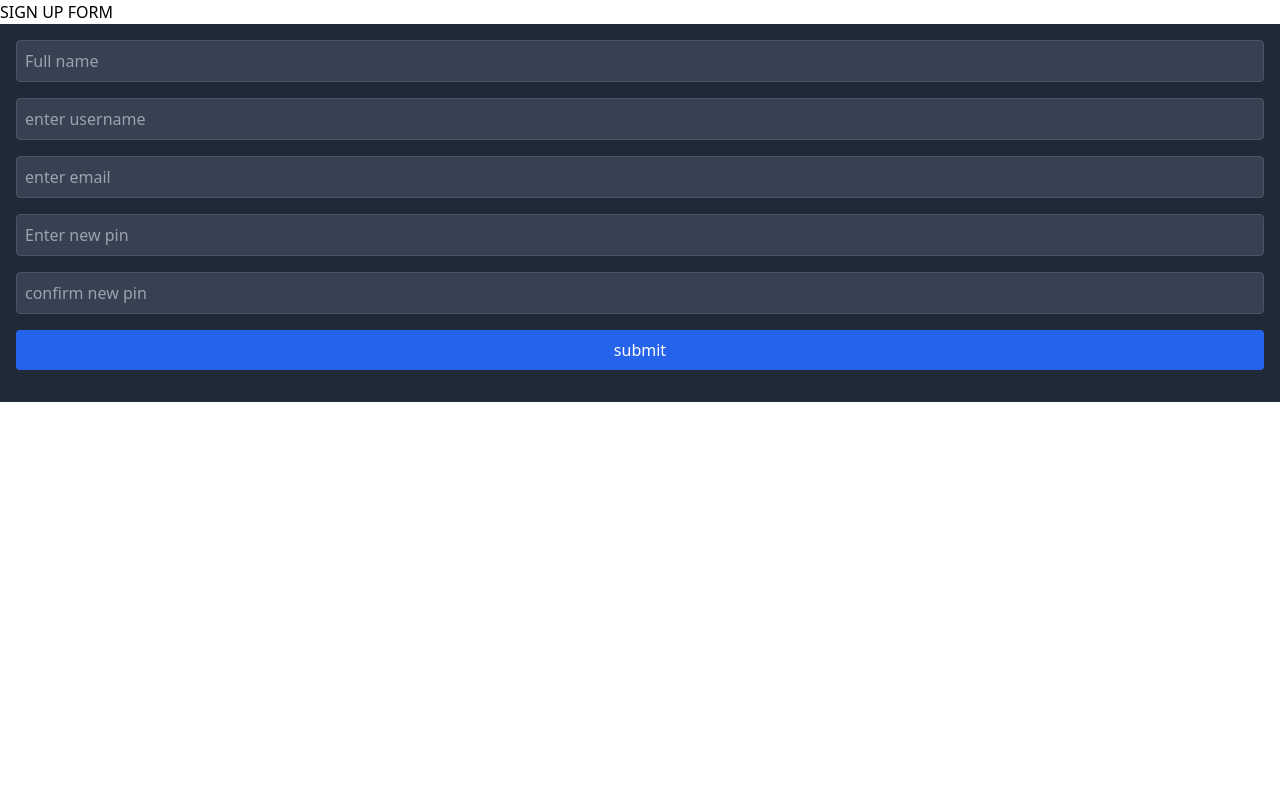
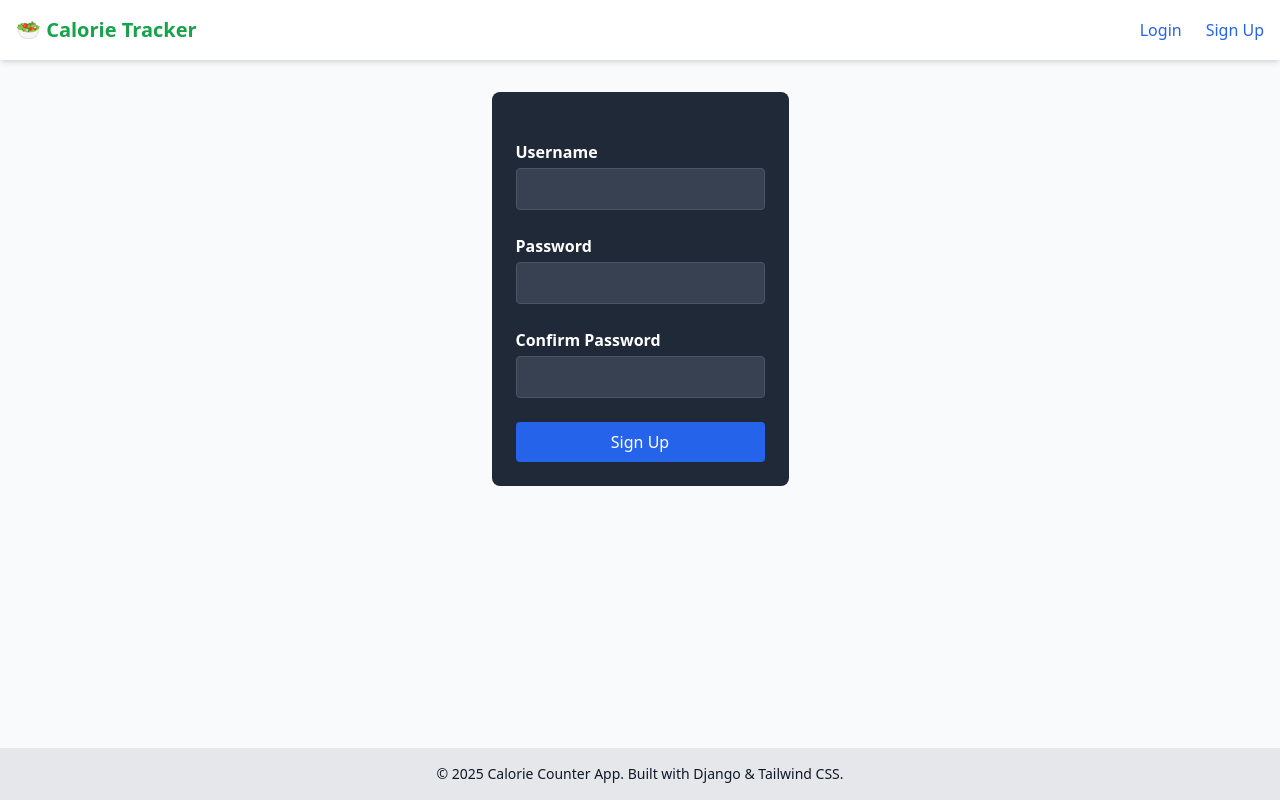
Before and after one commit to K1motho/cals_tracker, a Django app: template templates/signup.html in a window 1280 px wide. Run offline with Django 3.2, Linux system fonts and the light colour scheme; the template is opened without the code that fills it, so the values that code supplies are empty; some libraries are stand-ins or nearby versions.

Commit message:
functionality done

```diff
--- a/forms.py
+++ b/forms.py
@@ -4,4 +4,4 @@ from django.contrib.auth.models import User
 class CreateUser(UserCreationForm):
     class Meta:
         model = User
-        fields =['username', 'password1', 'password2']
+        fields =['username', 'email','password1', 'password2']
--- a/templates/base.html
+++ b/templates/base.html
@@ -1,7 +1,22 @@
 {% load static %}
-{%block title%} This is a title{%endblock title%}
-<script src="https://cdn.tailwindcss.com"></script>
 
-{%include "navbar.html"%}
-{%block content%}
-{%endblock content%}
+<!DOCTYPE html>
+<html lang="en">
+<head>
+  <meta charset="UTF-8">
+  <title>{% block title %}Calorie Tracker{% endblock title %}</title>
+  <meta name="viewport" content="width=device-width, initial-scale=1.0">
+  <script src="https://cdn.tailwindcss.com"></script>
+</head>
+<body class="bg-gray-50 text-gray-900 min-h-screen flex flex-col">
+
+  {% include "navbar.html" %}
+
+  <main class="flex-grow max-w-3xl mx-auto px-4 py-8">
+    {% block content %}{% endblock content %}
+  </main>
+
+  {% include "footer.html" %}
+
+</body>
+</html>
--- /dev/null
+++ b/templates/footer.html
@@ -0,0 +1,3 @@
+<footer class="bg-gray-200 text-center text-sm py-4 mt-8">
+  &copy; {% now "Y" %} Calorie Counter App. Built with Django & Tailwind CSS.
+</footer>
--- a/templates/navbar.html
+++ b/templates/navbar.html
@@ -0,0 +1,35 @@
+<nav class="bg-white shadow-md">
+  <div class="max-w-7xl mx-auto px-4 py-4 flex justify-between items-center">
+    <a href="{% url 'index' %}" class="text-xl font-bold text-green-600">
+      🥗 Calorie Tracker
+    </a>
+
+    <div class="flex items-center space-x-6">
+      {% if user.is_authenticated %}
+        <a href="{% url 'history' %}" class="text-gray-700 hover:underline">
+          History
+        </a>
+
+        <span class="text-sm text-gray-600">Hi, {{ user.username }}</span>
+
+        <form method="POST" action="{% url 'logout' %}">
+          {% csrf_token %}
+          <button
+            type="submit"
+            class="text-red-500 hover:underline bg-transparent border-none cursor-pointer p-0 text-sm"
+          >
+            Logout
+          </button>
+        </form>
+
+      {% else %}
+        <a href="{% url 'login' %}" class="text-blue-600 hover:underline">
+          Login
+        </a>
+        <a href="{% url 'signup' %}" class="text-blue-600 hover:underline">
+          Sign Up
+        </a>
+      {% endif %}
+    </div>
+  </div>
+</nav>
--- a/templates/signup.html
+++ b/templates/signup.html
@@ -1,26 +1,69 @@
 {% extends 'base.html' %}
-{% block title %} SIGN UP FORM{% endblock title %}
+{% block title %}SIGN UP FORM{% endblock title %}
+
 {% block content %}
-<div class="bg-gray-800 p-4">
-    <form action="submit" class="space-y-4">
-        <input type="text"  placeholder="Full name" required
-            class="w-full p-2 bg-gray-700 text-white border border-gray-600 rounded placeholder-gray-400 focus:outline-none focus:ring-1 focus:ring-blue-500"
-        >
-        <input type="text"  placeholder="enter username" required
-            class="w-full p-2 bg-gray-700 text-white border border-gray-600 rounded placeholder-gray-400 focus:outline-none focus:ring-1 focus:ring-blue-500"
-        >
-        <input  type="text" placeholder="enter email"  required
-            class="w-full p-2 bg-gray-700 text-white border border-gray-600 rounded placeholder-gray-400 focus:outline-none focus:ring-1 focus:ring-blue-500"
-        >
-        <input type="number" placeholder="Enter new pin"
-            class="w-full p-2 bg-gray-700 text-white border border-gray-600 rounded placeholder-gray-400 focus:outline-none focus:ring-1 focus:ring-blue-500"
-        >
-        <input type="number" placeholder="confirm new pin"
-            class="w-full p-2 bg-gray-700 text-white border border-gray-600 rounded placeholder-gray-400 focus:outline-none focus:ring-1 focus:ring-blue-500"
-        >
-        <input  type="button" value="submit"
-            class="w-full p-2 bg-blue-600 text-white rounded hover:bg-blue-700 focus:outline-none focus:ring-2 focus:ring-blue-500 focus:ring-opacity-50 cursor-pointer">
-    </form>
+<div class="bg-gray-800 p-6 max-w-md mx-auto rounded-lg">
+  <form method="POST" action="{% url 'signup' %}" class="space-y-6">
+    {% csrf_token %}
+
+    {% if form.non_field_errors %}
+      <div class="text-red-400 mb-4">
+        {{ form.non_field_errors }}
+      </div>
+    {% endif %}
+
+    <!-- Username -->
+    <div>
+      <label for="id_username" class="block mb-1 text-white font-semibold">Username</label>
+      <input
+        type="text"
+        name="username"
+        id="id_username"
+        value="{{ form.username.value|default_if_none:'' }}"
+        required
+        class="w-full p-2 bg-gray-700 text-white border border-gray-600 rounded placeholder-gray-400 focus:outline-none focus:ring-1 focus:ring-blue-500"
+      />
+      {% for error in form.username.errors %}
+        <p class="text-red-400 text-sm">{{ error }}</p>
+      {% endfor %}
+    </div>
+
+    <!-- Password -->
+    <div>
+      <label for="id_password1" class="block mb-1 text-white font-semibold">Password</label>
+      <input
+        type="password"
+        name="password1"
+        id="id_password1"
+        required
+        class="w-full p-2 bg-gray-700 text-white border border-gray-600 rounded placeholder-gray-400 focus:outline-none focus:ring-1 focus:ring-blue-500"
+      />
+      {% for error in form.password1.errors %}
+        <p class="text-red-400 text-sm">{{ error }}</p>
+      {% endfor %}
+    </div>
+
+    <!-- Confirm Password -->
+    <div>
+      <label for="id_password2" class="block mb-1 text-white font-semibold">Confirm Password</label>
+      <input
+        type="password"
+        name="password2"
+        id="id_password2"
+        required
+        class="w-full p-2 bg-gray-700 text-white border border-gray-600 rounded placeholder-gray-400 focus:outline-none focus:ring-1 focus:ring-blue-500"
+      />
+      {% for error in form.password2.errors %}
+        <p class="text-red-400 text-sm">{{ error }}</p>
+      {% endfor %}
+    </div>
+
+    <button
+      type="submit"
+      class="w-full p-2 bg-blue-600 text-white rounded hover:bg-blue-700 focus:outline-none focus:ring-2 focus:ring-blue-500 focus:ring-opacity-50"
+    >
+      Sign Up
+    </button>
+  </form>
 </div>
-
 {% endblock content %}
--- a/urls.py
+++ b/urls.py
@@ -10,4 +10,5 @@ urlpatterns = [
     path('signup/', views.signup_view, name='signup'),
     path('login/', views.login_view, name='login'),
     path('logout/', views.logout_view, name='logout'),
+    path('history/', views.history, name='history'),
 ]
```
Also changed, not shown: templates/history.html (added, +20 -0 lines), templates/index.html (+32 -0 lines), templates/login.html (+36 -19 lines), views.py (+40 -14 lines).
